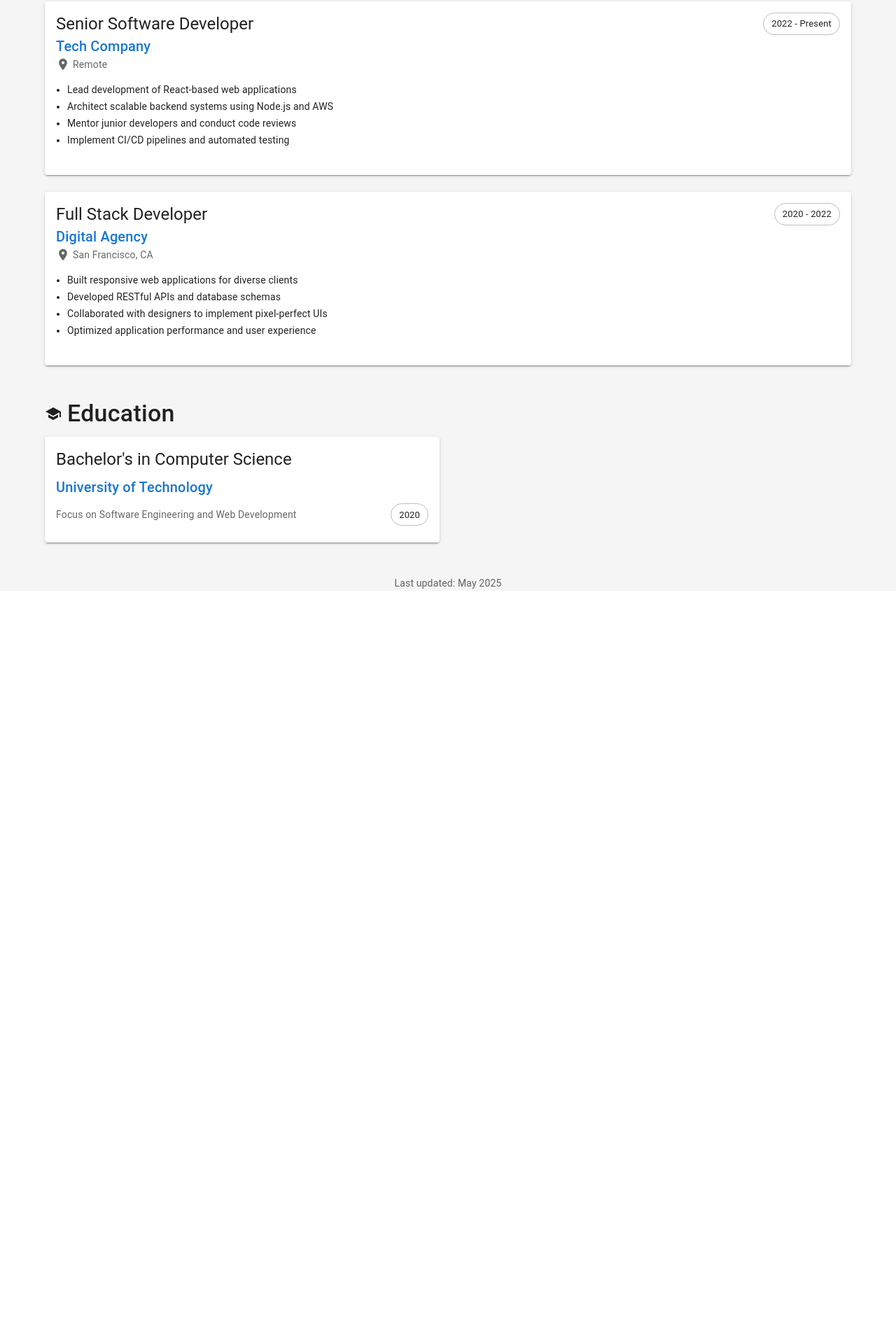
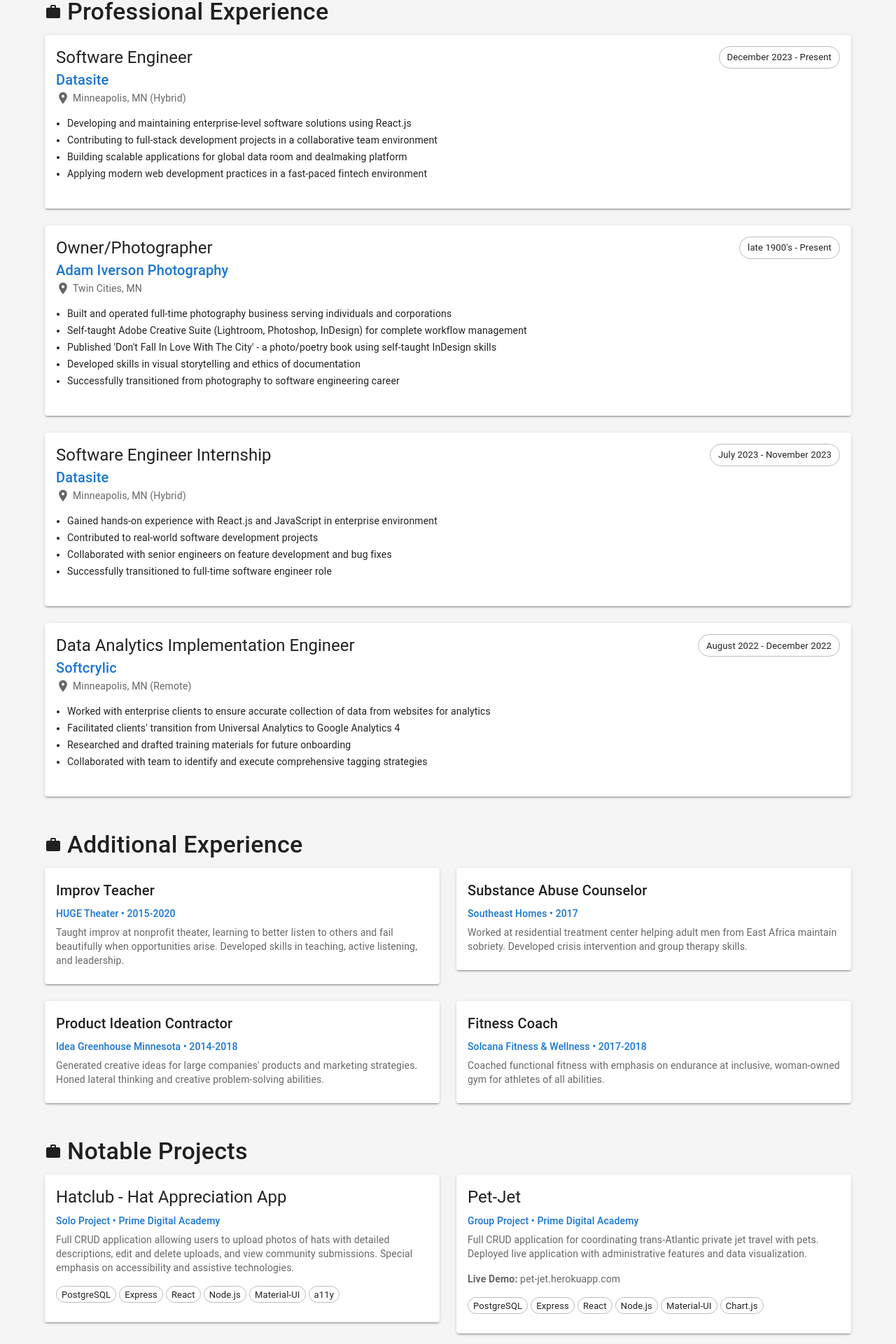
Before and after one commit to AdamIverson/ai.com, a React (Vite) app: page /resume in a window 1280 px wide. Shown: the part 783-2703 px from the top of the page at 70% size. Before the commit the page ends 1659 px from the top, so only its background shows below. Built offline with nearby package versions, Linux system fonts and the light colour scheme.

Commit message:
resume largely sorted

```diff
--- a/src/pages/Resume.tsx
+++ b/src/pages/Resume.tsx
@@ -4,46 +4,84 @@
 export default function Resume() {
   const education = [
     {
-      degree: "Bachelor's in Computer Science",
-      school: "University of Technology",
-      year: "2020",
-      details: "Focus on Software Engineering and Web Development"
+      degree: "Full-Stack Software Engineering Certification",
+      school: "Prime Digital Academy",
+      year: "2022",
+      details: "Full-stack web development with JavaScript, React, Node.js, and PostgreSQL"
+    },
+    {
+      degree: "Substance Abuse Counseling Certification",
+      school: "Minneapolis Community & Technical College",
+      year: "2017",
+      details: "Professional certification in substance abuse counseling"
+    },
+    {
+      degree: "Bachelor of Arts: Religion",
+      school: "Augustana University",
+      year: "2002",
+      details: "Liberal arts education with focus on religious studies"
     }
   ]
 
   const experience = [
     {
-      title: "Senior Software Developer",
-      company: "Tech Company",
-      location: "Remote",
-      period: "2022 - Present",
+      title: "Software Engineer",
+      company: "Datasite",
+      location: "Minneapolis, MN (Hybrid)",
+      period: "December 2023 - Present",
       responsibilities: [
-        "Lead development of React-based web applications",
-        "Architect scalable backend systems using Node.js and AWS",
-        "Mentor junior developers and conduct code reviews",
-        "Implement CI/CD pipelines and automated testing"
+        "Developing and maintaining enterprise-level software solutions using React.js",
+        "Contributing to full-stack development projects in a collaborative team environment",
+        "Building scalable applications for global data room and dealmaking platform",
+        "Applying modern web development practices in a fast-paced fintech environment"
       ]
     },
     {
-      title: "Full Stack Developer",
-      company: "Digital Agency",
-      location: "San Francisco, CA",
-      period: "2020 - 2022",
+      title: "Owner/Photographer",
+      company: "Adam Iverson Photography",
+      location: "Twin Cities, MN",
+      period: "late 1900's - Present",
       responsibilities: [
-        "Built responsive web applications for diverse clients",
-        "Developed RESTful APIs and database schemas",
-        "Collaborated with designers to implement pixel-perfect UIs",
-        "Optimized application performance and user experience"
+        "Built and operated full-time photography business serving individuals and corporations",
+        "Self-taught Adobe Creative Suite (Lightroom, Photoshop, InDesign) for complete workflow management",
+        "Published 'Don't Fall In Love With The City' - a photo/poetry book using self-taught InDesign skills",
+        "Developed skills in visual storytelling and ethics of documentation",
+        "Successfully transitioned from photography to software engineering career"
+      ]
+    },
+    {
+      title: "Software Engineer Internship",
+      company: "Datasite",
+      location: "Minneapolis, MN (Hybrid)",
+      period: "July 2023 - November 2023",
+      responsibilities: [
+        "Gained hands-on experience with React.js and JavaScript in enterprise environment",
+        "Contributed to real-world software development projects",
+        "Collaborated with senior engineers on feature development and bug fixes",
+        "Successfully transitioned to full-time software engineer role"
+      ]
+    },
+    {
+      title: "Data Analytics Implementation Engineer",
+      company: "Softcrylic",
+      location: "Minneapolis, MN (Remote)",
+      period: "August 2022 - December 2022",
+      responsibilities: [
+        "Worked with enterprise clients to ensure accurate collection of data from websites for analytics",
+        "Facilitated clients' transition from Universal Analytics to Google Analytics 4",
+        "Researched and drafted training materials for future onboarding",
+        "Collaborated with team to identify and execute comprehensive tagging strategies"
       ]
     }
   ]
 
   const skills = {
-    "Frontend": ["React", "TypeScript", "JavaScript", "HTML/CSS", "Material-UI", "Redux"],
-    "Backend": ["Node.js", "Python", "Express", "FastAPI", "REST APIs", "GraphQL"],
-    "Database": ["PostgreSQL", "MongoDB", "Redis", "SQL"],
-    "Cloud & DevOps": ["AWS", "Docker", "Kubernetes", "CI/CD", "Git", "Linux"],
-    "Tools": ["VS Code", "Figma", "Jira", "Slack", "Postman", "Jest"]
+    "Frontend": ["React.js", "JavaScript", "HTML", "CSS", "Redux.js", "Material-UI"],
+    "Backend": ["Node.js", "Express.js", "PostgreSQL", "SQL"],
+    "Tools & Development": ["Git", "GitHub", "Data Structures", "Programming", "Front-End Development"],
+    "Analytics & Data": ["Google Analytics", "Web Analytics", "Firebase", "Spreadsheets"],
+    "Design & Media": ["Adobe Lightroom", "Adobe Photoshop", "Adobe InDesign"],
+    "Leadership & Communication": ["Teaching", "Active Listening", "Leadership", "Communication", "Team Coordination"]
   }
 
   return (
@@ -53,15 +91,20 @@
           Resume
         </Typography>
         <Typography variant="h5" color="text.secondary" mb={3}>
-          Adam Iverson • Software Developer
+          Adam Iverson • Software Developer & Photographer
+        </Typography>
+        <Typography variant="body1" color="text.secondary" mb={3} sx={{ fontStyle: 'italic' }}>
+          "I very quietly make everyone around me better."
         </Typography>
         <Button
           variant="contained"
           startIcon={<Download />}
           size="large"
           sx={{ mb: 2 }}
+          href="/resume.pdf"
+          download
         >
-          Download PDF Resume
+          Download Resume
         </Button>
       </Box>
 
@@ -134,6 +177,155 @@
         </Grid>
       </Box>
 
+      {/* Other Professional Experience */}
+      <Box mb={6}>
+        <Typography variant="h4" component="h2" gutterBottom sx={{ display: 'flex', alignItems: 'center', gap: 1 }}>
+          <Work /> Additional Experience
+        </Typography>
+        <Grid container spacing={3}>
+          <Grid size={{ xs: 12, md: 6 }}>
+            <Card elevation={2}>
+              <CardContent>
+                <Typography variant="h6" component="h3" gutterBottom>
+                  Improv Teacher
+                </Typography>
+                <Typography variant="subtitle2" color="primary" gutterBottom>
+                  HUGE Theater • 2015-2020
+                </Typography>
+                <Typography variant="body2" color="text.secondary">
+                  Taught improv at nonprofit theater, learning to better listen to others and fail beautifully when opportunities arise.
+                  Developed skills in teaching, active listening, and leadership.
+                </Typography>
+              </CardContent>
+            </Card>
+          </Grid>
+          <Grid size={{ xs: 12, md: 6 }}>
+            <Card elevation={2}>
+              <CardContent>
+                <Typography variant="h6" component="h3" gutterBottom>
+                  Substance Abuse Counselor
+                </Typography>
+                <Typography variant="subtitle2" color="primary" gutterBottom>
+                  Southeast Homes • 2017
+                </Typography>
+                <Typography variant="body2" color="text.secondary">
+                  Worked at residential treatment center helping adult men from East Africa maintain sobriety.
+                  Developed crisis intervention and group therapy skills.
+                </Typography>
+              </CardContent>
+            </Card>
+          </Grid>
+          <Grid size={{ xs: 12, md: 6 }}>
+            <Card elevation={2}>
+              <CardContent>
+                <Typography variant="h6" component="h3" gutterBottom>
+                  Product Ideation Contractor
+                </Typography>
+                <Typography variant="subtitle2" color="primary" gutterBottom>
+                  Idea Greenhouse Minnesota • 2014-2018
+                </Typography>
+                <Typography variant="body2" color="text.secondary">
+                  Generated creative ideas for large companies' products and marketing strategies.
+                  Honed lateral thinking and creative problem-solving abilities.
+                </Typography>
+              </CardContent>
+            </Card>
+          </Grid>
+          <Grid size={{ xs: 12, md: 6 }}>
+            <Card elevation={2}>
+              <CardContent>
+                <Typography variant="h6" component="h3" gutterBottom>
+                  Fitness Coach
+                </Typography>
+                <Typography variant="subtitle2" color="primary" gutterBottom>
+                  Solcana Fitness & Wellness • 2017-2018
+                </Typography>
+                <Typography variant="body2" color="text.secondary">
+                  Coached functional fitness with emphasis on endurance at inclusive,
+                  woman-owned gym for athletes of all abilities.
+                </Typography>
+              </CardContent>
+            </Card>
+          </Grid>
+        </Grid>
+      </Box>
+
+      {/* Notable Projects */}
+      <Box mb={6}>
+        <Typography variant="h4" component="h2" gutterBottom sx={{ display: 'flex', alignItems: 'center', gap: 1 }}>
+          <Work /> Notable Projects
+        </Typography>
+        <Grid container spacing={3}>
+          <Grid size={{ xs: 12, md: 6 }}>
+            <Card elevation={2}>
+              <CardContent>
+                <Typography variant="h5" component="h3" gutterBottom>
+                  Hatclub - Hat Appreciation App
+                </Typography>
+                <Typography variant="subtitle2" color="primary" gutterBottom>
+                  Solo Project • Prime Digital Academy
+                </Typography>
+                <Typography variant="body2" color="text.secondary" mb={2}>
+                  Full CRUD application allowing users to upload photos of hats with detailed descriptions,
+                  edit and delete uploads, and view community submissions. Special emphasis on accessibility
+                  and assistive technologies.
+                </Typography>
+                <Box>
+                  {["PostgreSQL", "Express", "React", "Node.js", "Material-UI", "a11y"].map((tech) => (
+                    <Chip key={tech} label={tech} size="small" sx={{ mr: 0.5, mb: 0.5 }} variant="outlined" />
+                  ))}
+                </Box>
+              </CardContent>
+            </Card>
+          </Grid>
+          <Grid size={{ xs: 12, md: 6 }}>
+            <Card elevation={2}>
+              <CardContent>
+                <Typography variant="h5" component="h3" gutterBottom>
+                  Pet-Jet
+                </Typography>
+                <Typography variant="subtitle2" color="primary" gutterBottom>
+                  Group Project • Prime Digital Academy
+                </Typography>
+                <Typography variant="body2" color="text.secondary" mb={2}>
+                  Full CRUD application for coordinating trans-Atlantic private jet travel with pets.
+                  Deployed live application with administrative features and data visualization.
+                </Typography>
+                <Typography variant="body2" color="text.secondary" mb={2}>
+                  <strong>Live Demo:</strong> pet-jet.herokuapp.com
+                </Typography>
+                <Box>
+                  {["PostgreSQL", "Express", "React", "Node.js", "Material-UI", "Chart.js"].map((tech) => (
+                    <Chip key={tech} label={tech} size="small" sx={{ mr: 0.5, mb: 0.5 }} variant="outlined" />
+                  ))}
+                </Box>
+              </CardContent>
+            </Card>
+          </Grid>
+          <Grid size={{ xs: 12, md: 6 }}>
+            <Card elevation={2}>
+              <CardContent>
+                <Typography variant="h5" component="h3" gutterBottom>
+                  "Don't Fall In Love With The City"
+                </Typography>
+                <Typography variant="subtitle2" color="primary" gutterBottom>
+                  Published Photo/Poetry Book
+                </Typography>
+                <Typography variant="body2" color="text.secondary" mb={2}>
+                  Self-taught Adobe InDesign to create and publish a photo/poetry book combining
+                  visual storytelling with written narrative.
+                </Typography>
+                <Box>
+                  {["Photography", "InDesign", "Publishing", "Creative Writing"].map((tech) => (
+                    <Chip key={tech} label={tech} size="small" sx={{ mr: 0.5, mb: 0.5 }} variant="outlined" />
+                  ))}
+                </Box>
+              </CardContent>
+            </Card>
+          </Grid>
+        </Grid>
+      </Box>
+
       {/* Education Section */}
       <Box mb={6}>
         <Typography variant="h4" component="h2" gutterBottom sx={{ display: 'flex', alignItems: 'center', gap: 1 }}>
@@ -165,7 +357,7 @@
 
       <Box textAlign="center">
         <Typography variant="body2" color="text.secondary">
-          Last updated: May 2025
+          Last updated: May 2025 • Minneapolis, Minnesota
         </Typography>
       </Box>
     </Container>
```
Also changed, not shown: 1 other file (tests, documents, lock files or other folders).
